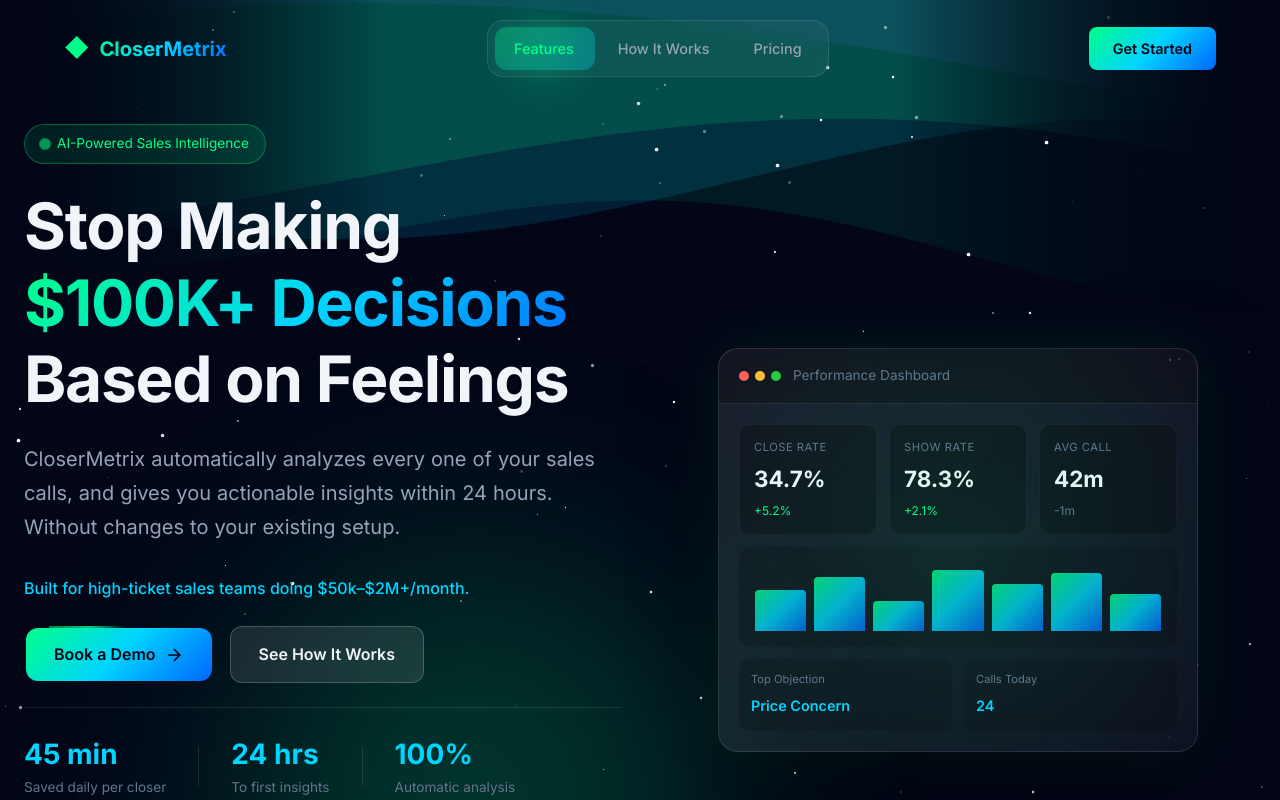
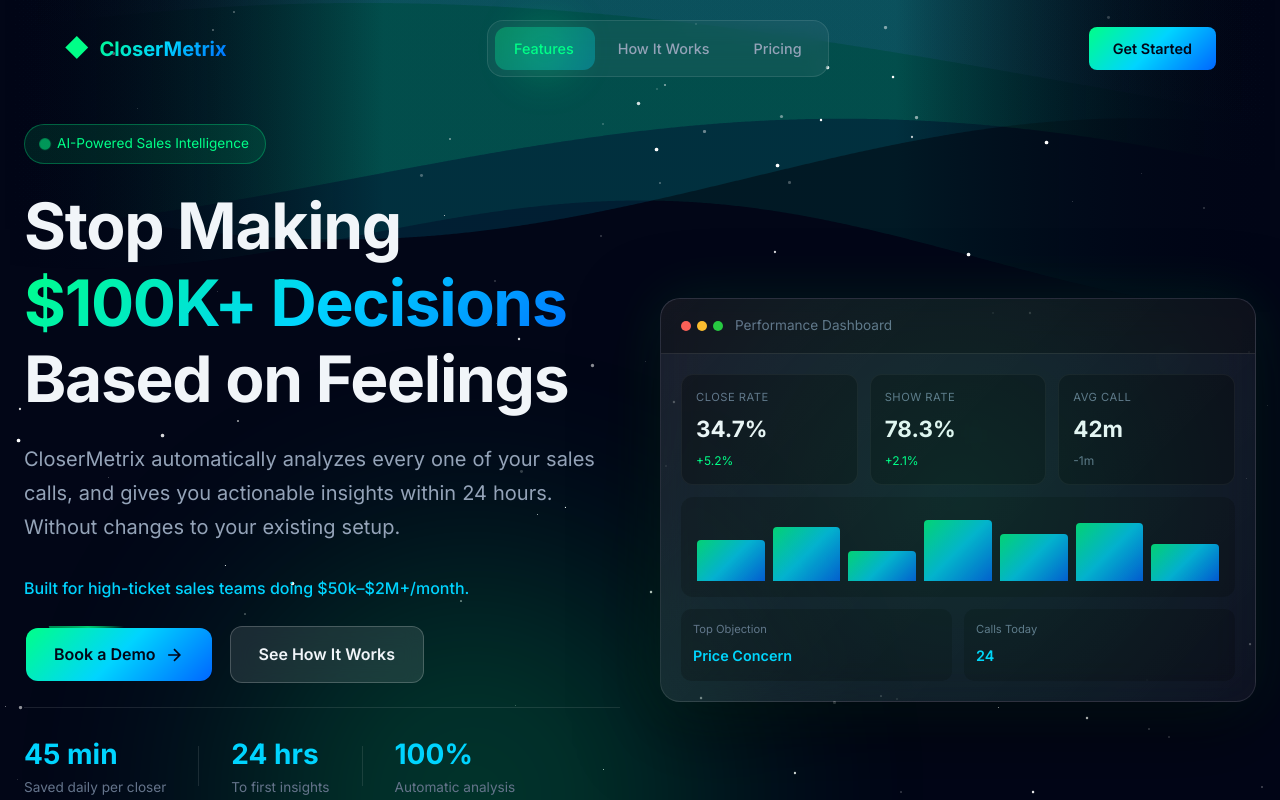
Before and after one commit to The-Ops-King/closerMetrix, a React (Vite) app: page / in a window 1280 px wide. Shown: the top 800 px of the page. Built offline with nearby package versions, Linux system fonts and the light colour scheme.

Commit message:
better flex

```diff
--- a/src/styles/index.css
+++ b/src/styles/index.css
@@ -430,12 +430,12 @@
   border: 1px solid rgba(255, 255, 255, 0.1);
   border-radius: 20px;
   width: 100%;
-  max-width: 480px;
+  max-width: 680px;
   backdrop-filter: blur(20px);
   box-shadow: 0 25px 80px rgba(0, 0, 0, 0.5), 0 0 60px rgba(0, 255, 136, 0.1);
   overflow: hidden;
   position: relative;
-  margin-top:100px;
+
 }
 
 .dashboard-glow {
@@ -1475,7 +1475,7 @@
 }
 
 /* ===== RESPONSIVE FOR NEW SECTIONS ===== */
-@media (max-width: 768px) {
+@media (max-width: 500px) {
   .breakdown-grid {
     grid-template-columns: 1fr;
   }
```
